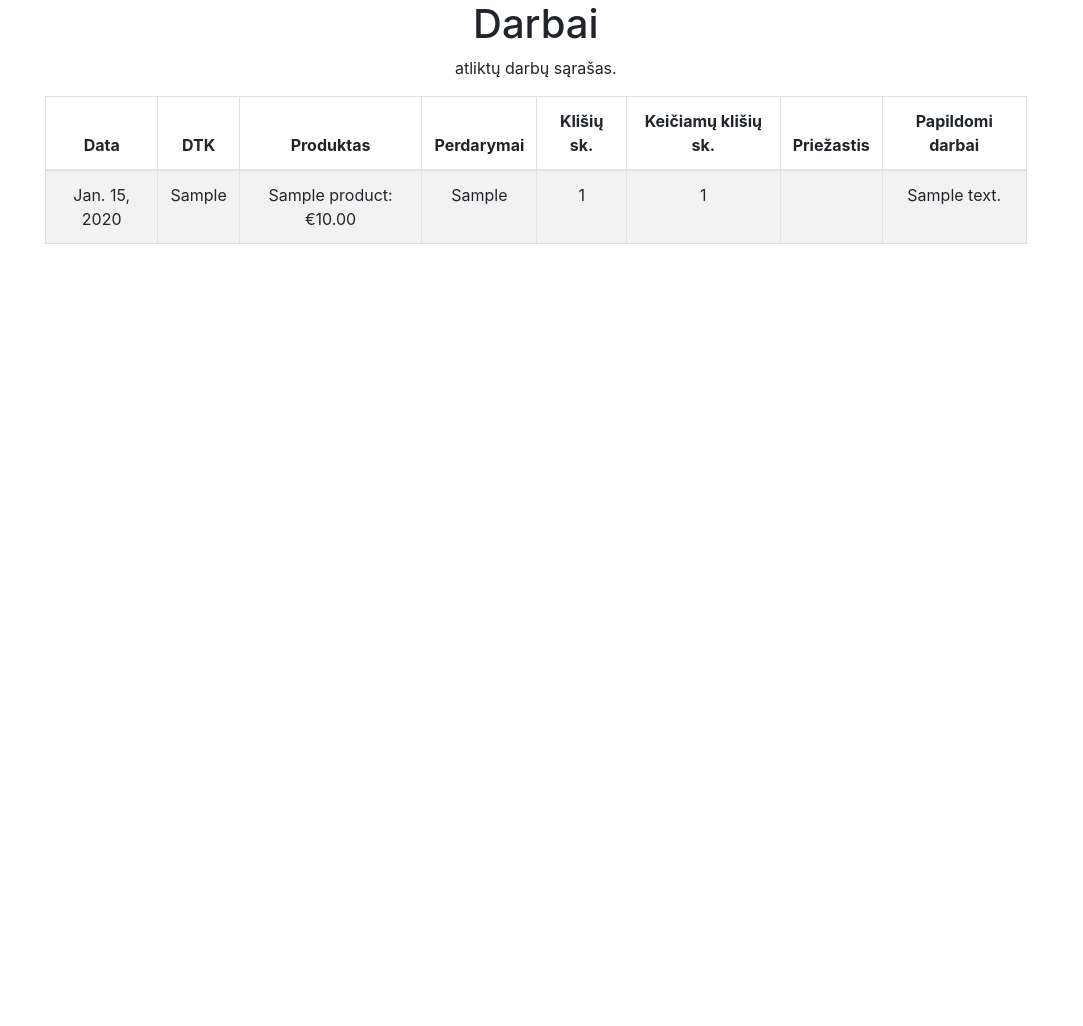
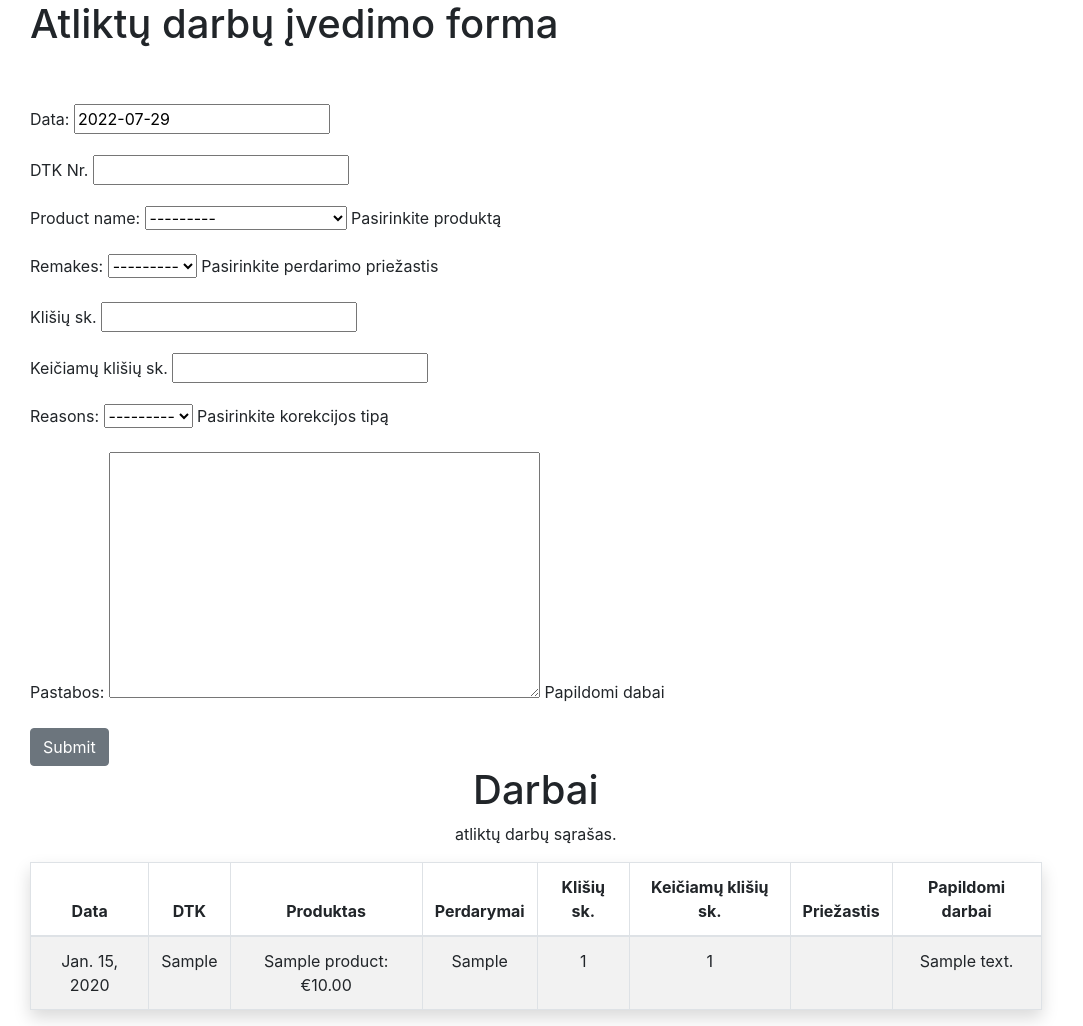
Before and after one commit to ArturasTK/Ataskaitos, a Django app: page /ataskaitos/report/ in a window 1280 px wide. Shown: the part 56-1082 px from the top of the page, without its empty margins (0-1083 px from the left). Before the commit the page ends 300 px from the top, so only its background shows below. Run offline with Django 4.2, Linux system fonts and the light colour scheme; a user stored in the database is signed in; tables that the repository leaves empty hold one stand-in row (values such as "Sample post"); some libraries are stand-ins or nearby versions.

Commit message:
papildyta pridedant formą

```diff
--- a/ataskaitos/templates/report.html
+++ b/ataskaitos/templates/report.html
@@ -1,13 +1,25 @@
 {% extends "base.html" %}
 
 {% block content %}
+
+<div>
+    <h1>Atliktų darbų įvedimo forma</h1>
+    <br/><br/>
+    <form action="" method=POST>
+        {% csrf_token %}
+
+        {{ form.as_p }}
+        <input type = "submit" value = "Submit" class = "btn btn-secondary">
+
+    </form>
+</div>
 <div class="container text-center">
     <h1>Darbai</h1>
   <p>atliktų darbų sąrašas.</p>
 </div>
 
-    <div class="container">
-        <table class="table text-center table-striped table-bordered table-hover">
+    <div>
+        <table class="table text-center table-striped table-bordered table-hover shadow">
         <thead>
             <tr>
                 <th>Data</th>
--- a/ataskaitos/views.py
+++ b/ataskaitos/views.py
@@ -4,6 +4,8 @@
 from .models import Product, Report, Remake, Reason
 # from django.views import generic
 from django.core.paginator import Paginator
+from .forms import ReportForm
+
 
 def index(request):
 
@@ -19,12 +21,13 @@
 
 def report(request):
 
+    form = ReportForm
     paginator = Paginator(Report.objects.filter(user=request.user).order_by('-date_field'), 10)
     page_number = request.GET.get('page')
     paged_reports = paginator.get_page(page_number)
     context = {
-
-        'report': paged_reports
+        'report': paged_reports,
+        'form': form,
     }
 
     return render(request, 'report.html', context=context)
```
